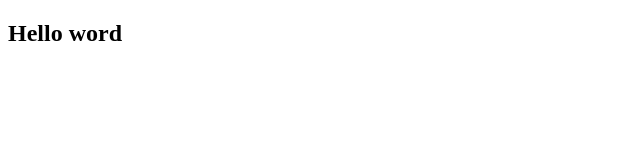
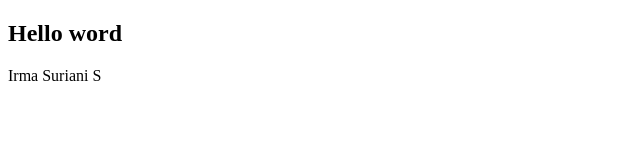
Before and after one commit to irmaSurianiS/TP2Kakas, a plain HTML site: page index.html in a window 1280 px wide. Shown: the whole page, without its empty margins (0-640 px from the left). Drawn offline with Linux system fonts and the light colour scheme.

Commit message:
tambah nama

```diff
--- a/index.html
+++ b/index.html
@@ -8,5 +8,6 @@
 </head>
 <body>
   <h2>Hello word</h2>
+  <p>Irma Suriani S</p>
 </body>
 </html>
```
